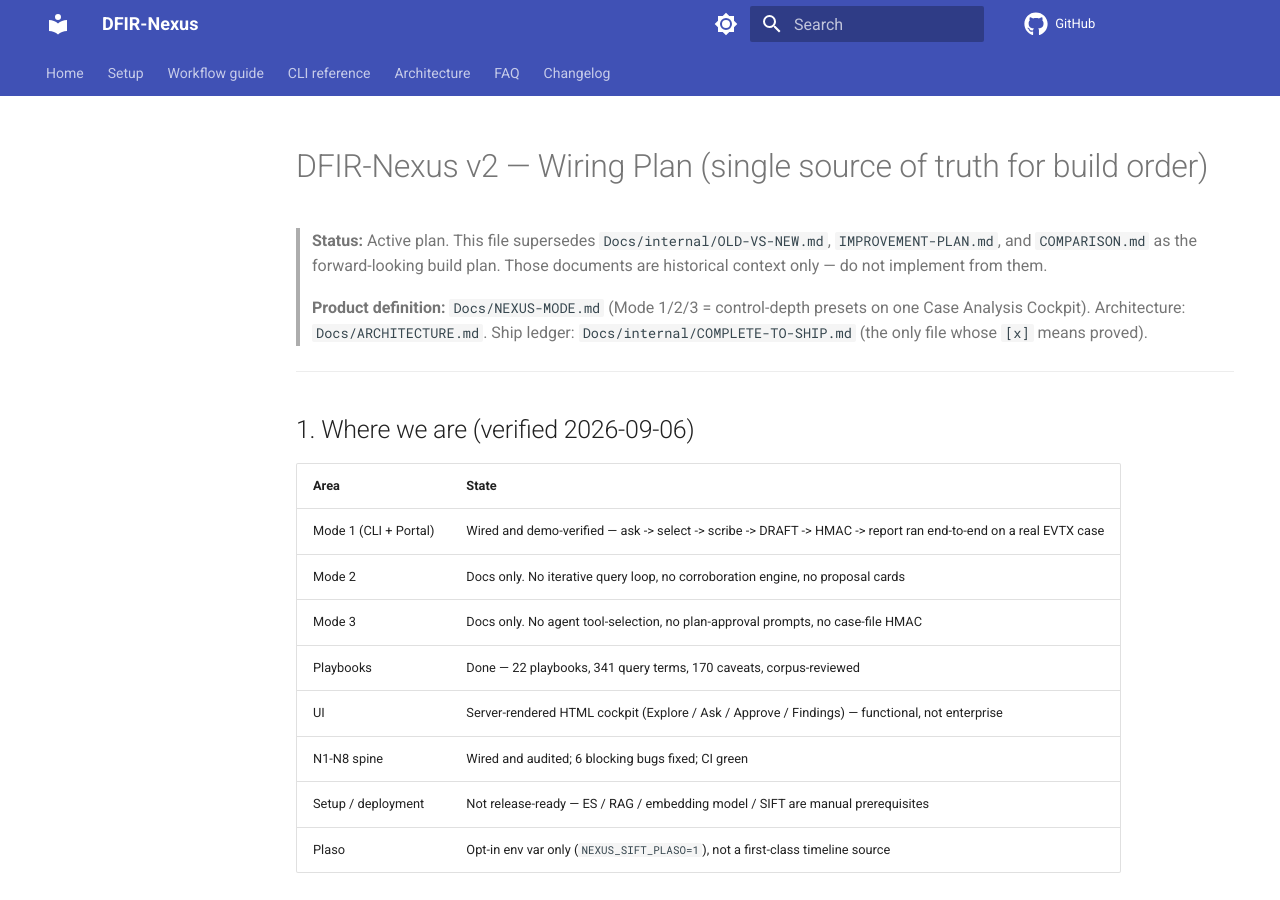
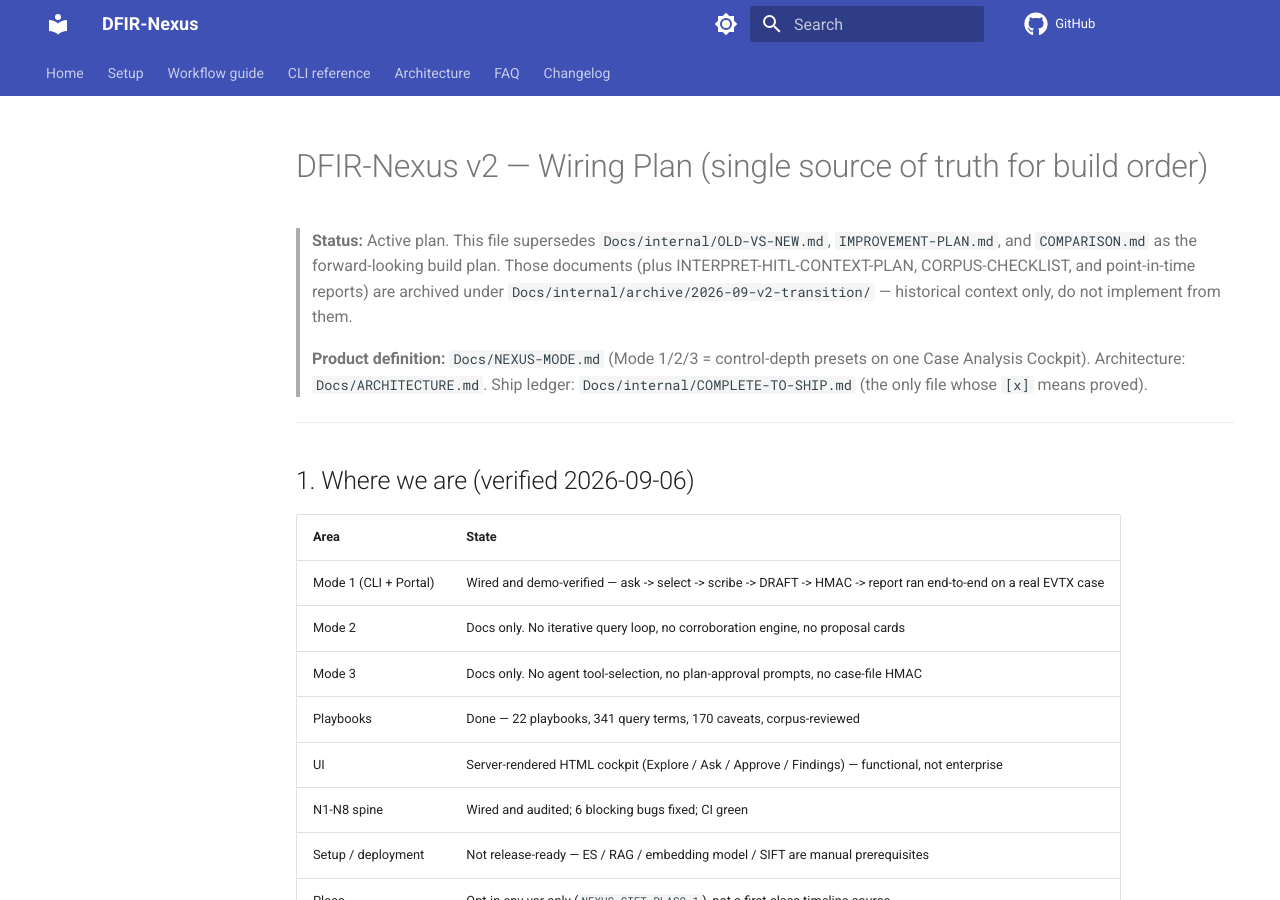
Before and after one commit to Ganron007/DFIR-Nexus, an MkDocs documentation site: the page built from Docs/WIRING-PLAN.md, in a window 1280 px wide and 900 px high. Built offline with MkDocs 1.6.1 and Material for MkDocs 9.7.7, drawn with Linux system fonts in a browser that asks for light colours; comment, search, counter and statistics services are not loaded.

Commit message:
docs: point WIRING-PLAN supersession note at the archive location
Old-plan docs (OLD-VS-NEW, IMPROVEMENT-PLAN, COMPARISON, INTERPRET-HITL-
CONTEXT-PLAN, CORPUS-CHECKLIST, point-in-time reports) moved to
Docs/internal/archive/2026-09-v2-transition/ (gitignored). AGENTS.md and
the internal README/ACTIVE now point at Docs/WIRING-PLAN.md as the build
SSoT; NEXUS-MODE.md stays the product definition; COMPLETE-TO-SHIP stays
the only ship-proof ledger.

```diff
--- a/Docs/WIRING-PLAN.md
+++ b/Docs/WIRING-PLAN.md
@@ -2,7 +2,10 @@
 
 > **Status:** Active plan. This file supersedes `Docs/internal/OLD-VS-NEW.md`,
 > `IMPROVEMENT-PLAN.md`, and `COMPARISON.md` as the forward-looking build plan.
-> Those documents are historical context only — do not implement from them.
+> Those documents (plus INTERPRET-HITL-CONTEXT-PLAN, CORPUS-CHECKLIST, and
+> point-in-time reports) are archived under
+> `Docs/internal/archive/2026-09-v2-transition/` — historical context only,
+> do not implement from them.
 >
 > **Product definition:** `Docs/NEXUS-MODE.md` (Mode 1/2/3 = control-depth
 > presets on one Case Analysis Cockpit). Architecture: `Docs/ARCHITECTURE.md`.
```
